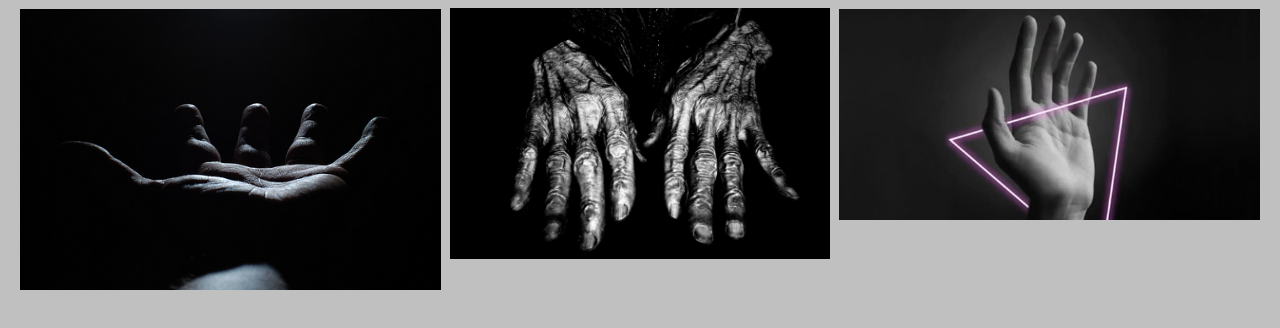
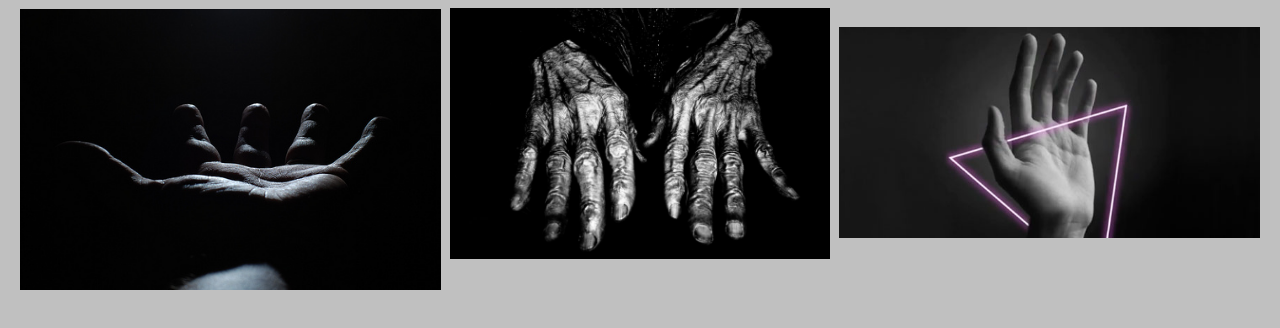
Before and after one commit to ambassadorbanana/ambassadorbanana.github.io, a plain HTML site: page images.html in a window 1280 px wide. Drawn offline with Linux system fonts and the light colour scheme.

Commit message:
Update images.css

```diff
--- a/images.css
+++ b/images.css
@@ -22,7 +22,7 @@ body {
 }
 
 #pic3 {
-	position: absolute; top: 9px; right: 20px;
+	position: absolute; top: 27px; right: 20px;
 }
 
 .center {
```
